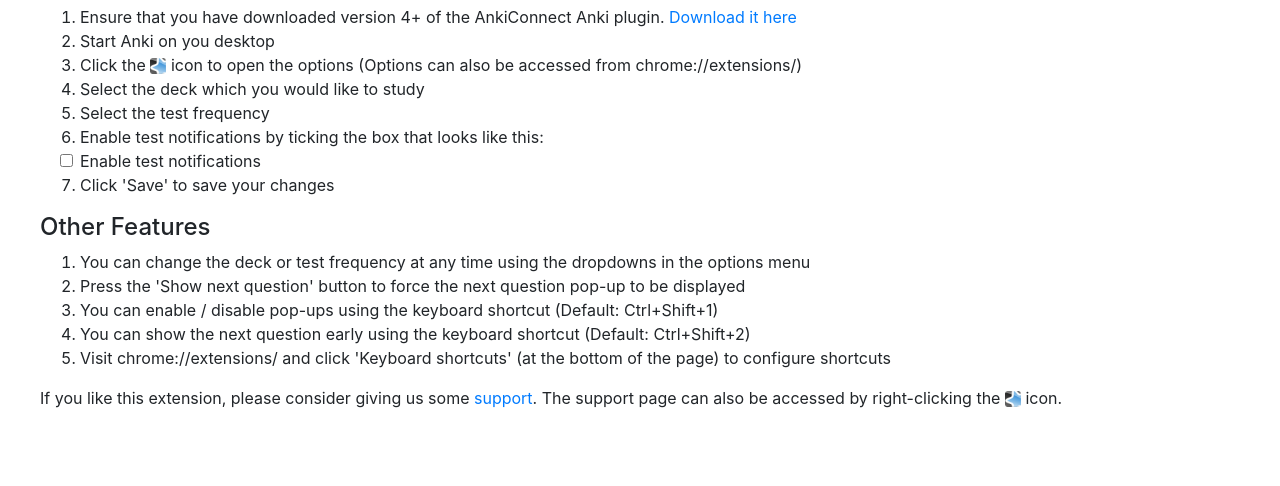
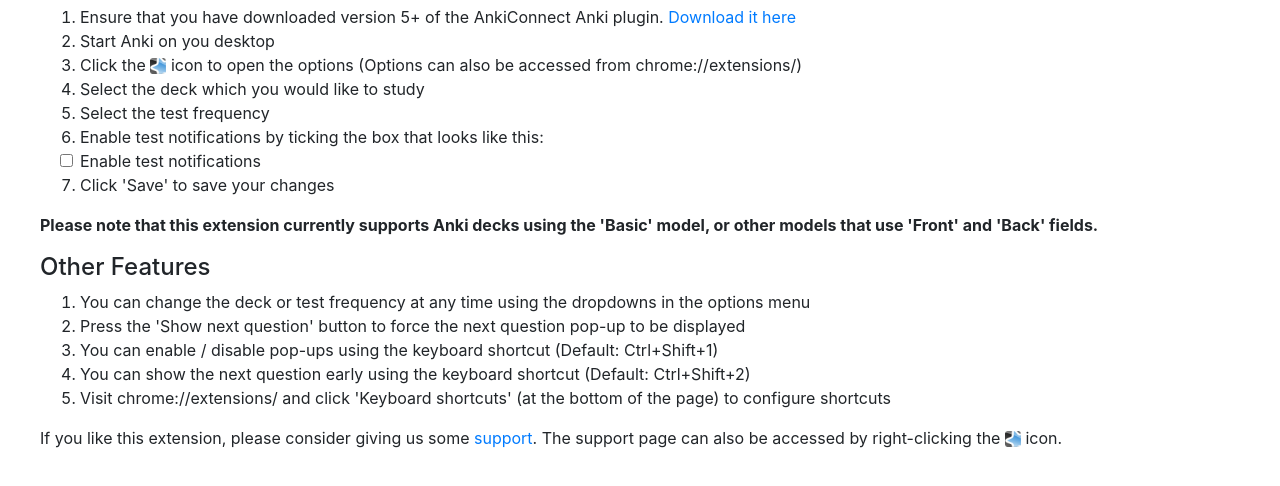
Before and after one commit to RuzuSoftware/ruzu-anki-pop-ups, a browser extension: page app/welcome.html in a window 1280 px wide. Shown: the part 90-576 px from the top of the page. Drawn offline with nearby package versions, Linux system fonts and the light colour scheme.

Commit message:
Changes to welcome and what's new pages

```diff
--- a/app/welcome.html
+++ b/app/welcome.html
@@ -16,7 +16,7 @@
   </div>
   <h4>Getting Started</h4>
   <ol>
-    <li>Ensure that you have downloaded version 4+ of the AnkiConnect Anki plugin. <a href="https://ankiweb.net/shared/info/2055492159" target="_blank">Download it here</a></li>
+    <li>Ensure that you have downloaded version 5+ of the AnkiConnect Anki plugin. <a href="https://ankiweb.net/shared/info/2055492159" target="_blank">Download it here</a></li>
     <li>Start Anki on you desktop</li>
     <li>Click the <img src="images/icon16.png" width="16" height="16" style="width: 16px; height: 16px;"> icon to open the options (Options can also be accessed from chrome://extensions/)</li>
     <li>Select the deck which you would like to study</li>
@@ -28,6 +28,8 @@
     </li>
     <li>Click 'Save' to save your changes</li>
   </ol>
+
+  <p><strong>Please note that this extension currently supports Anki decks using the 'Basic' model, or other models that use 'Front' and 'Back' fields.</strong></p>
 
   <h4>Other Features</h4>
   <ol>
```
Also changed, not shown: app/whatsnew.html (+1 -1 lines).
